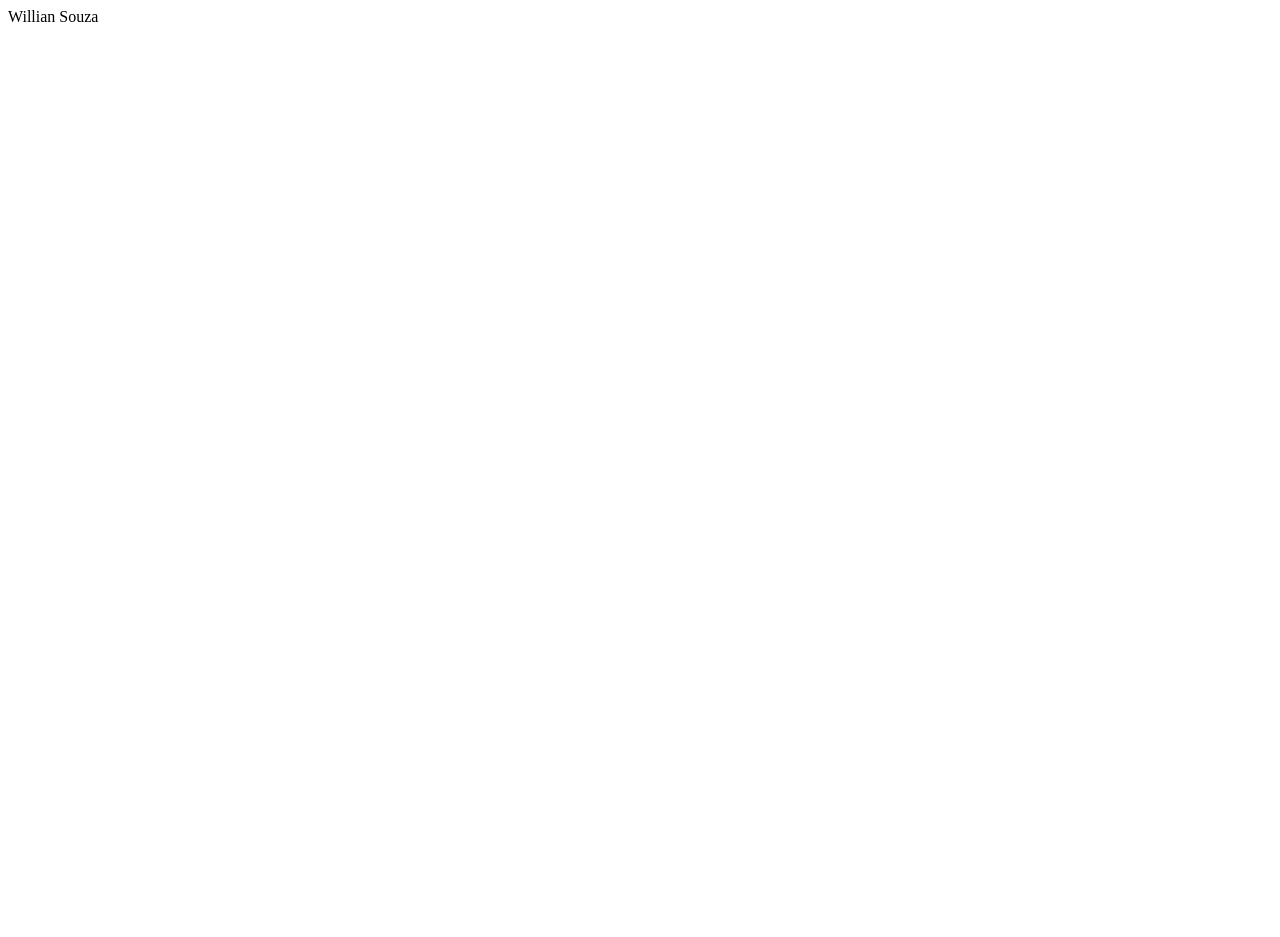
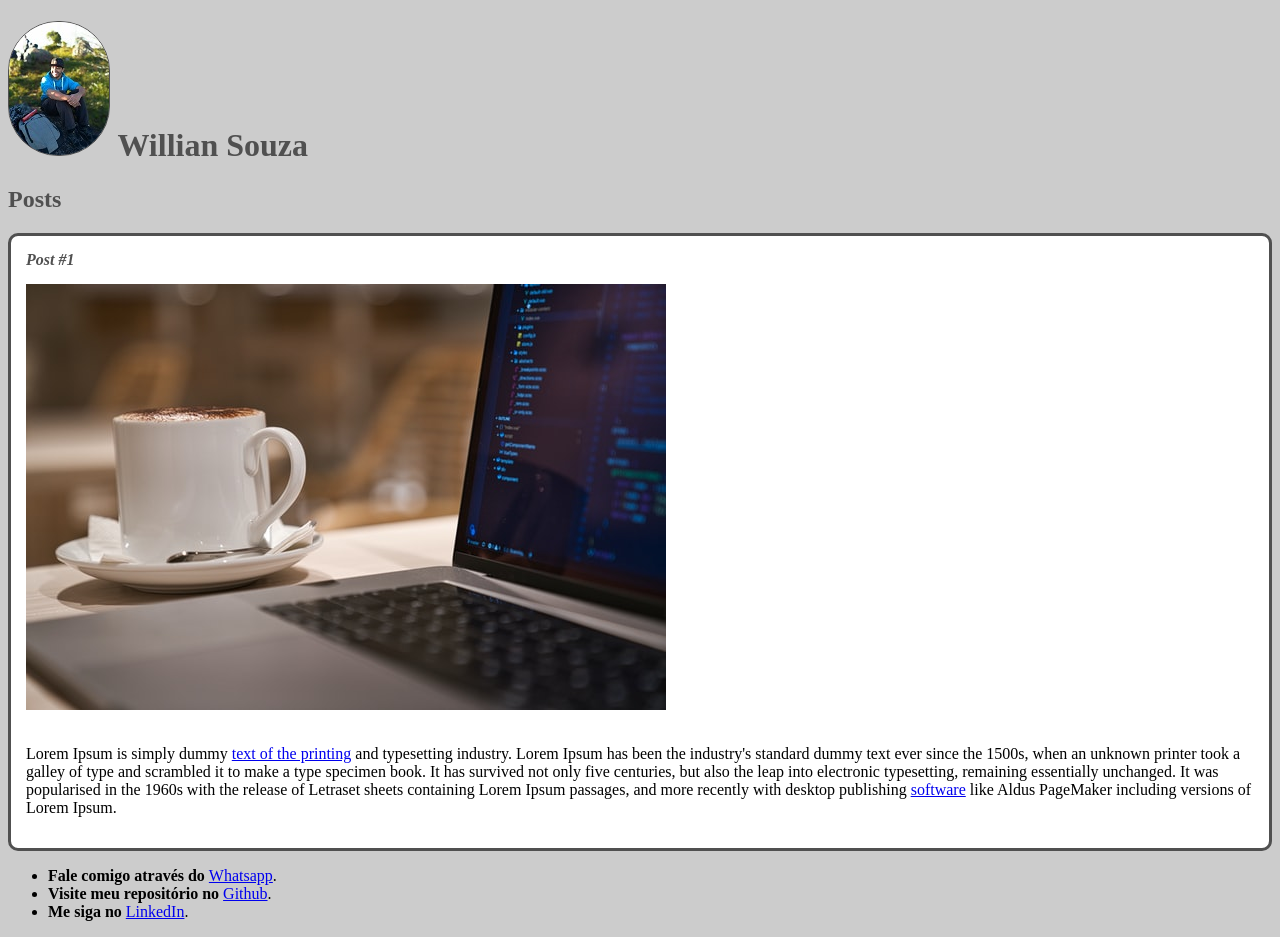
Before and after one commit to WillSouza93/desafio-github-primeiro-repositorio, a plain HTML site: page Curso-HTML5/index.html in a window 1280 px wide. Before the commit the page ends 800 px from the top, so only its background shows below. Drawn offline with Linux system fonts and the light colour scheme.

Commit message:
complementando as informações da página index.html e estilizando com css

```diff
--- a/Curso-HTML5/index.html
+++ b/Curso-HTML5/index.html
@@ -3,8 +3,38 @@
     <head>
         <meta charset="utf-8">
         <title>Willian Souza</title>
+        <link rel="stylesheet" href="style.css">
     </head>
     <body>
-        Willian Souza
+        <header>
+            <h1 id="title"><img src="img\minha-foto.jpg" alt="Autor da página" class="header_img">
+            Willian Souza</h1>
+        </header>
+        <section>
+            <header>
+                <h2 class="subtitle">Posts</h2>
+            </header>
+            <article class="post">
+                <header>
+                    <h3 class="post_title">Post #1</h3>
+                    <img src="img\html-code.jpg" alt="Editor de texto mostrando códigos html e uma xícara de capuccino em cima da mesa" class="post_img">
+                </header>
+                <p class="post_content">Lorem Ipsum is simply dummy <a href="https://www.linkedin.com/in/willian-souza-/" target="_blank">text of the printing</a> and typesetting industry. Lorem Ipsum has been the    industry's standard dummy text ever since the 1500s, when an unknown printer took a galley of type and scrambled it to make a type specimen book. It has survived not only five centuries, but also the leap into electronic typesetting, remaining essentially unchanged. It was popularised in the 1960s with the release of Letraset sheets containing Lorem Ipsum passages,  and more recently with desktop publishing <a href="mailto:willian.souza2007@hotmail.com" target="_blank">software</a> like Aldus PageMaker including versions of Lorem Ipsum.
+                </p>
+            </article>
+        </section>
+        <footer>
+            <ul>
+                <li>
+                    <b>Fale comigo através do </b><a href="https://wa.me/5512982315179" target="_blank">Whatsapp</a>.
+                </li>
+                <li>
+                    <b>Visite meu repositório no </b><a href="https://github.com/WillSouza93/" target="_blank">Github</a>.
+                </li>
+                <li>
+                    <b>Me siga no </b><a href="https://www.linkedin.com/in/willian-souza-/" target="_blank">LinkedIn</a>.
+                </li>
+            </ul>
+        </footer>
     </body>
 </html>
--- /dev/null
+++ b/Curso-HTML5/style.css
@@ -0,0 +1,36 @@
+body {
+    background: #ccc;
+}
+
+#title, .subtitle, .post_title {
+    color: #505050;
+}
+
+.post_title {
+    font-size: 16px;
+    font-style: italic;
+    margin: 0;
+    margin-bottom: 15px;
+}
+
+.post {
+    background: #fff;
+    padding: 15px;
+    border: 3px solid #505050;
+    margin-bottom: 15px;
+    border-radius: 10px;
+}
+
+.post_contet {
+    margin: 0px;
+    margin-bottom: 15px;
+}
+
+.post_img {
+    margin-bottom: 15px;
+}
+
+.header_img {
+    border-radius: 50px;
+    border: 1px solid #505050;
+}
```
Also changed, not shown: Curso-HTML5/img/html-code.jpg (added), Curso-HTML5/img/minha-foto.jpg (added).
